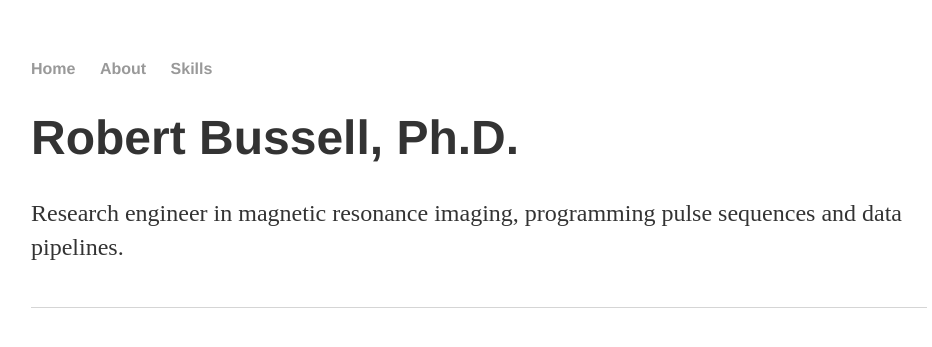
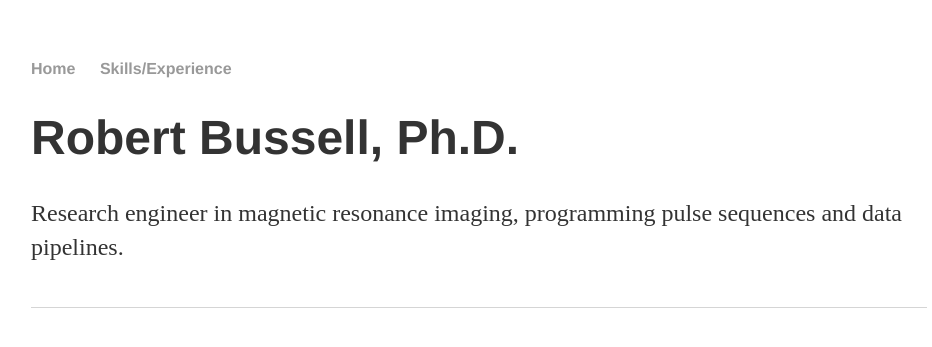
Before and after one commit to rgbussell/rgbussell.github.io, a Jekyll site: the page built from index.html, in a window 1280 px wide. Shown: the top 347 px of the page, without its empty margins (161-1093 px from the left). Built offline with Jekyll 4.4.1, drawn with Linux system fonts in a browser that asks for light colours; the list of posts is cut into pages by our own code.

Commit message:
Update default.html

```diff
--- a/_layouts/default.html
+++ b/_layouts/default.html
@@ -9,8 +9,7 @@
 			<nav>
 	    		<ul>
 	        		<li><a href="/">Home</a></li>
-		        	<li><a href="/about">About</a></li>
-		        	<li><a href="/skills">Skills</a></li>
+		        	<li><a href="/about">Skills/Experience</a></li>
 	    		</ul>
 			</nav>
 			<div class="container">
```
